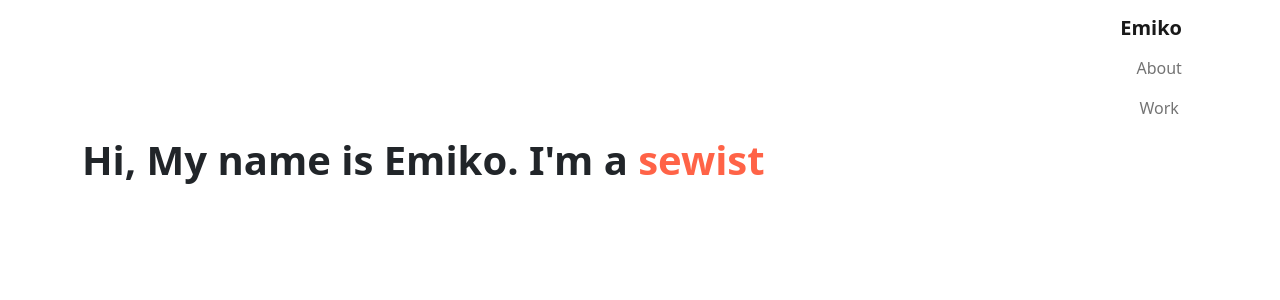
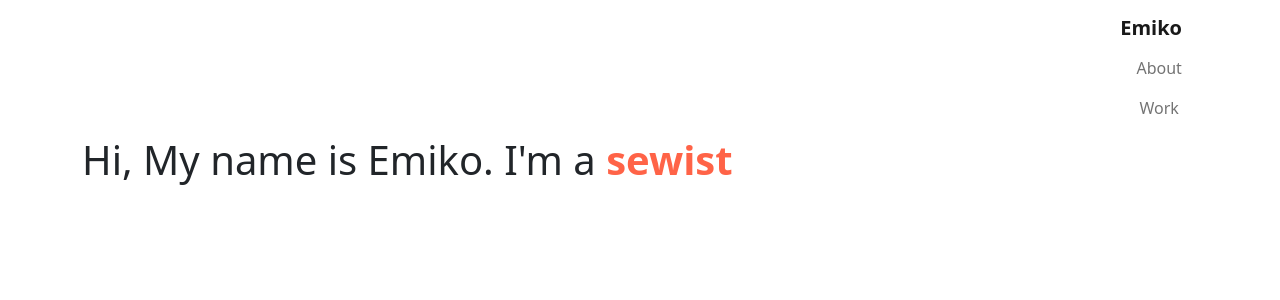
Before and after one commit to ejpijoan/myPortfolio, a React (Create React App) app: page / in a window 1280 px wide. Shown: the top 300 px of the page. Built offline with nearby package versions, Linux system fonts and the light colour scheme.

Commit message:
creates a function roleStyle that returns style object for role, and removes styling from intro.css

```diff
--- a/src/components/Intro.js
+++ b/src/components/Intro.js
@@ -25,11 +25,15 @@ class Intro extends Component {
               }))
         }
 
+        roleStyle = () => {
+                return {color: 'tomato', fontWeight: 'bold'}
+        }
+
         render(){
            return (
                 <Container className='container'>
                         <h1 className='intro'>
-                        Hi, My name is Emiko. I'm a <span style={{color: 'tomato'}}>{this.state.roles[this.state.index]}</span>
+                        Hi, My name is Emiko. I'm a <span style={this.roleStyle()}>{this.state.roles[this.state.index]}</span>
                         </h1>
                 </Container>
            )
--- a/src/css/Intro.css
+++ b/src/css/Intro.css
@@ -3,7 +3,3 @@
     justify-content: flex-start;
     align-items: center;
 }
-
-.intro {
-    font-weight: bold;
-}
```
